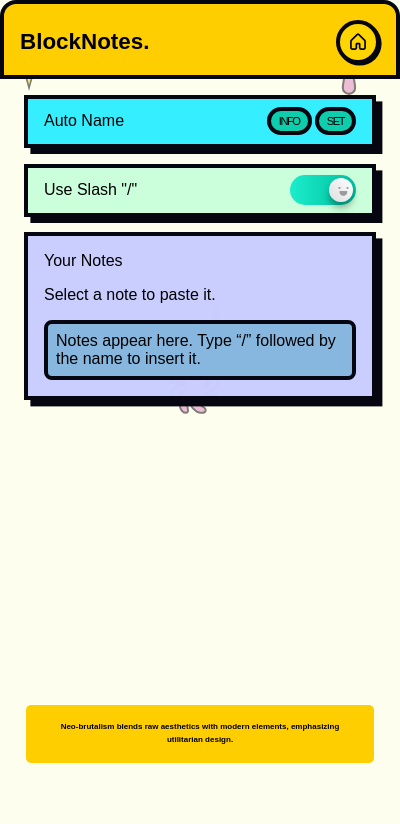
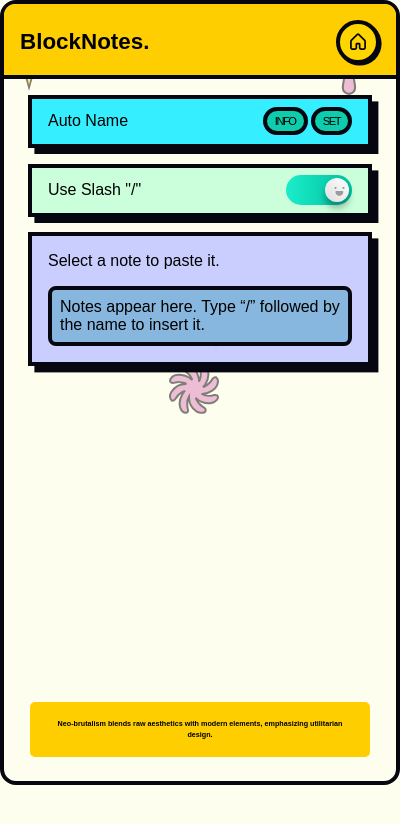
Before and after one commit to Tomas-Lawton/makemeabutton, a browser extension: page popup.html in a window 400 px wide. Drawn offline with Linux system fonts and the light colour scheme; a web font is replaced by a local one.

Commit message:
style tweak

```diff
--- a/popup.html
+++ b/popup.html
@@ -56,7 +56,7 @@
       }
 
       body {
-        border-radius: 2rem;
+        border-radius: 1rem;
         /* border: 4px solid #05060f; */
         background-color: rgb(254, 254, 239);
         margin: 0;
@@ -70,10 +70,12 @@
         flex-direction: column;
         /* height: 785px; */
         /* height: 714px; */
-        height: 763px;
+        /* height: 763px; */
+        height: 777px;
         gap: 1rem;
 
         overflow: hidden;
+        border: 4px solid #05060f;
       }
 
       section {
@@ -88,6 +90,7 @@
         text-align: center;
         margin: 0 1.6rem;
         margin-top: auto;
+        margin-bottom: 1.5rem;
       }
 
       footer p {
@@ -98,7 +101,8 @@
         /* padding: 5px; */
         padding: 1rem;
         line-height: 1.6;
-        font-size: 0.5rem;
+        /* font-size: 0.5rem; */
+        font-size: 0.45rem;
         font-weight: 700;
       }
 
@@ -110,11 +114,11 @@
         padding: 1rem;
         /* background: aqua; */
         /* background: #cbffdb; */
-        border-radius: 1rem 1rem 0 0;
+        border-radius: .7rem .7rem 0 0;
         padding: 1rem 1rem 0.7rem 1rem;
 
         background: #ffce00;;
-        border: 4px solid #05060f;
+        border-bottom: 4px solid #05060f;
       }
 
       /* body > div {
@@ -148,6 +152,7 @@
         display: flex;
         flex-direction: column;
         overflow: auto;
+        gap: 1rem;
       }
 
       #note-container h2 {
@@ -493,8 +498,8 @@
       </div>
 
       <div id="note-container">
-        <h2>Your Notes</h2>
-        <p>Select a note to paste it.</p>
+        <!-- <h2>Your Notes</h2> -->
+        <h2>Select a note to paste it.</h2>
         <ul id="notes-list"></ul>
       </div>
     </section>
```
